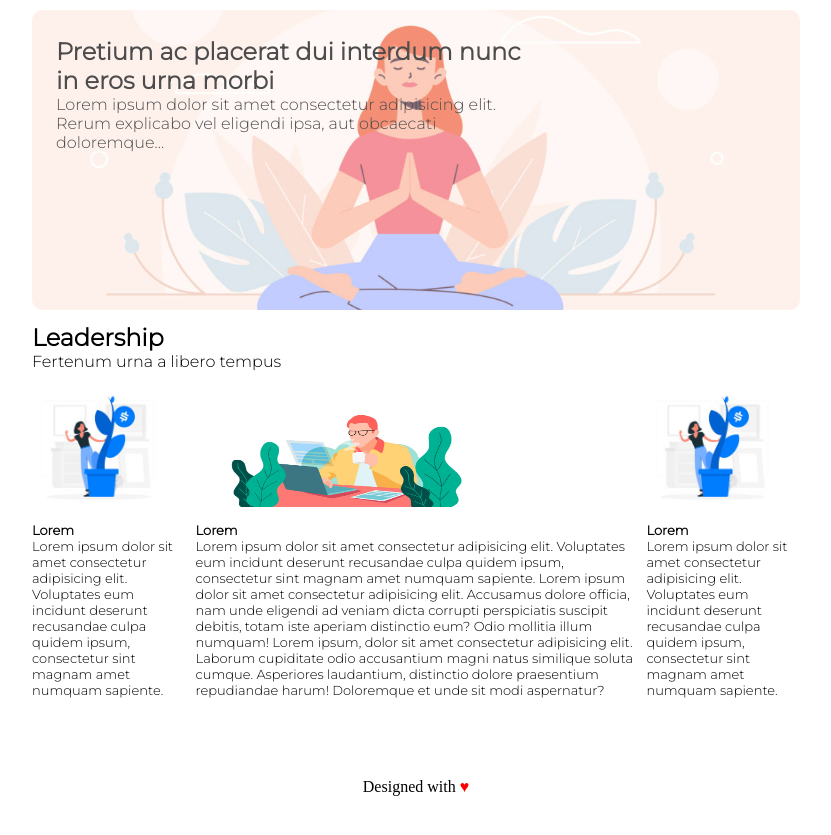
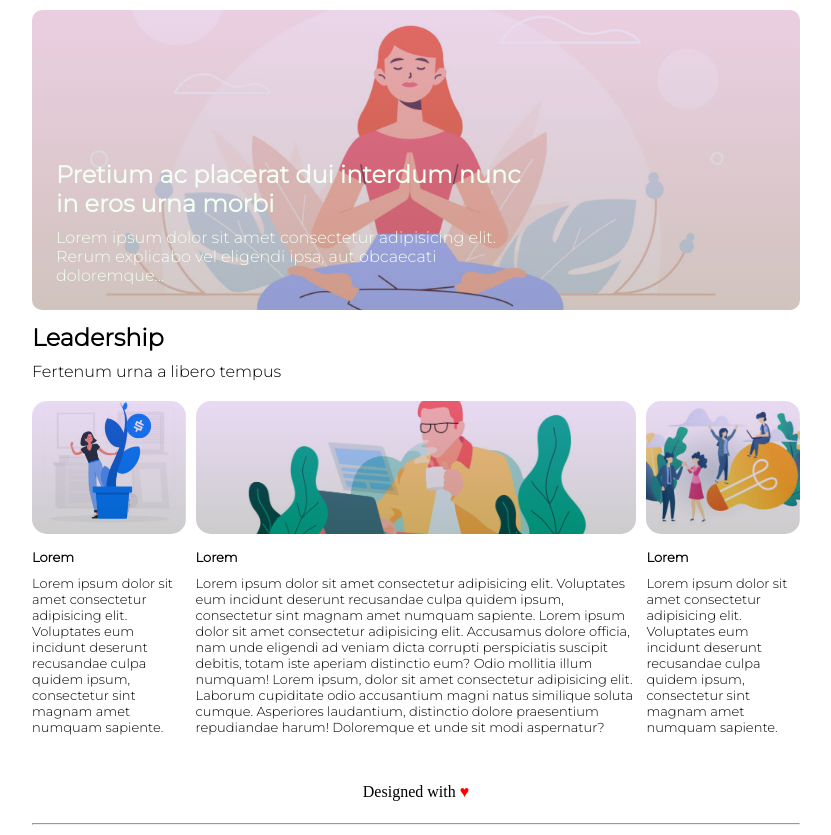
Before and after one commit to sofia-papa/htmlcss-wp, a plain HTML site: page index.html in a window 1280 px wide. Shown: the part 113-948 px from the top of the page, without its empty margins (224-1055 px from the left). Drawn offline with Linux system fonts and the light colour scheme.

Commit message:
End exercise

```diff
--- a/css/style.css
+++ b/css/style.css
@@ -6,12 +6,6 @@
 
 #main-first-container{
     margin-bottom: 13px;
-    background-image: url(../img/banner.jpg);
-    background-size: cover;
-    background-position: 500px;
-    background-position: center;
-    filter: opacity(0.7);
-    border-radius: 10px;
 }
 
 #main-second-container{
@@ -22,11 +16,12 @@
 
 #title-first-container{
     width: 490px;
-    height: 270px;
+    height: 147px;
     font-family: 'Montserrat', sans-serif;
     position: absolute;
     bottom: 3px;
     left: 24px;
+    color: honeydew;
 }
 
 #heart{
@@ -38,9 +33,30 @@
     height: 50px;
 }
 
-.lady-tree{
-    width: 133px;
-    border-radius: 10px;
+.lady-tree1{
+    background-image:
+    linear-gradient(rgba(145, 67, 197, 0.2), rgba(0,0,0,0.2)),
+     url(../img/img-1.jpg);
+
+}
+
+.lady-tree2{
+    background-image:
+    linear-gradient(rgba(145, 67,197 ,0.2), rgba(0,0,0,0.2)),
+     url(../img/img-3.jpg);
+}
+
+.photo{
+    height: 133px;
+    background-size: cover;
+    background-position: center;
+    border-radius: 15px;
+    margin-bottom: 15px;
+    margin-top: 15px;
+}
+
+p{
+    margin-top: 10px;
 }
 
 body{
@@ -61,8 +77,13 @@ li{
     font-size: small;
 }
 
+ul{
+    word-spacing: 15px;
+}
+
 .decoration-line{
     text-decoration-line: none;
+    color: gray;
 }
 
 .float-right{
@@ -76,14 +97,20 @@ li{
 .square-yellow{
     height: 300px;
     width: 100%;
-
+    background-image:
+    linear-gradient(rgba(145, 67,197 ,0.2), rgba(0,0,0,0.2)),
+     url(../img/banner.jpg);
+    background-size: cover;
+    background-position: 500px;
+    background-position: center;
+    filter: opacity(0.9);
+    border-radius: 10px;
 }
 
 footer{
     background-color: white;
     height: 40px;
     text-align: center;
-    border-bottom-width: 2px;
 }
 
 .up-lightblue{
@@ -117,7 +144,8 @@ footer{
 }
 
 .man-tree{
-    height: 133px;
-    width: 300px;
-
+  background-image:
+   linear-gradient(rgba(145, 67, 197, 0.2), rgba(0,0,0,0.2)),
+   url(../img/banner-2.jpg);
+   margin: 15px 0;
 }
--- a/index.html
+++ b/index.html
@@ -11,6 +11,8 @@
     <title>Struttura Wordpress</title>
 </head>
 <body>
+
+    <!-- Header -->
     <header>
         <div id="header-container">
             <img src="img/logo.png" alt="Neori Logo" class="logo" >
@@ -41,6 +43,7 @@
     </header>
 
     <main>
+        <!--Primo container-->
         <section id="main-first-container">
             <div class="square-yellow">
              <div id="title-first-container">
@@ -51,29 +54,36 @@
             </div>
         </section>
 
+        <!--Secondo Container-->
         <section id="main-second-container" class="blue-bg clearfix">
             <div class="up-lightblue">
                 <h1>Leadership</h1>
                 <p>Fertenum urna a libero tempus</p>
             </div>
+
+            <!-- Immagine a destra-->
             <div class="float-left l-bg">
                 <article>
-                    <img src="img/img-1.jpg" alt="ladytree" class="lady-tree">
+                    <div class="lady-tree1 photo"></div>
                     <h4>Lorem</h4>
                     <p>Lorem ipsum dolor sit amet consectetur adipisicing elit. Voluptates eum incidunt deserunt recusandae culpa quidem ipsum, consectetur sint magnam amet numquam sapiente.</p>
                 </article>
             </div>
+
+            <!-- Immagine centrale-->
             <div class="float-left centre-bg">
                 <article>
-                    <img src="img/banner-2.jpg" alt="ladytree" class="man-tree">
+                    <div class="man-tree photo"></div>
                     <h4>Lorem</h4>
                     <p>Lorem ipsum dolor sit amet consectetur adipisicing elit. Voluptates eum incidunt deserunt recusandae culpa quidem ipsum, consectetur sint magnam amet numquam sapiente. Lorem ipsum dolor sit amet consectetur adipisicing elit. Accusamus dolore officia, nam unde eligendi ad veniam dicta corrupti perspiciatis suscipit debitis, totam iste aperiam distinctio eum? Odio mollitia illum numquam! Lorem ipsum, dolor sit amet consectetur adipisicing elit. Laborum cupiditate odio accusantium magni natus similique soluta cumque. Asperiores laudantium, distinctio dolore praesentium repudiandae harum! Doloremque et unde sit modi aspernatur?</p>
                 </article>
             </div>
+
+            <!-- Immagine a sinistra-->
             </div>
             <div class="float-right l-bg">
                 <article>
-                    <img src="img/img-1.jpg" alt="ladytree" class="lady-tree">
+                    <div class="lady-tree2 photo"></div>
                     <h4>Lorem</h4>
                     <p>Lorem ipsum dolor sit amet consectetur adipisicing elit. Voluptates eum incidunt deserunt recusandae culpa quidem ipsum, consectetur sint magnam amet numquam sapiente.</p>
                 </article>
@@ -82,10 +92,12 @@
         </section>
     </main>
 
+    <!-- Footer -->
     <footer>
         <div class="footer-container">
             <p>Designed with <span id="heart">&hearts;</span></p>
         </div>
     </footer>
+    <hr>
 </body>
 </html>
```
